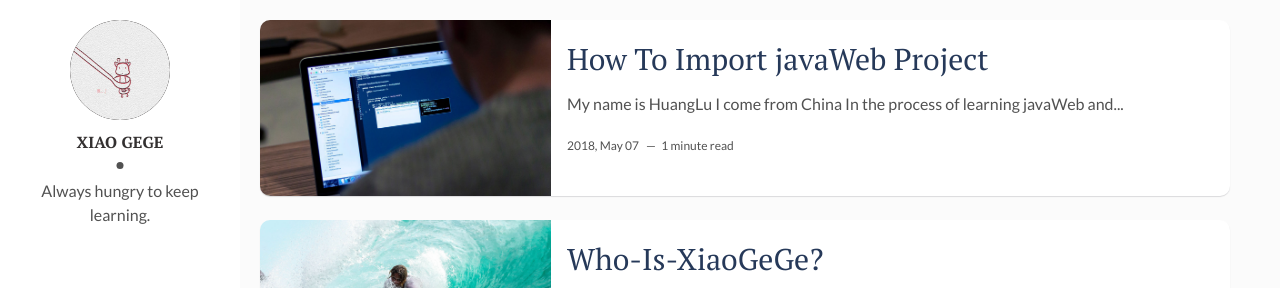
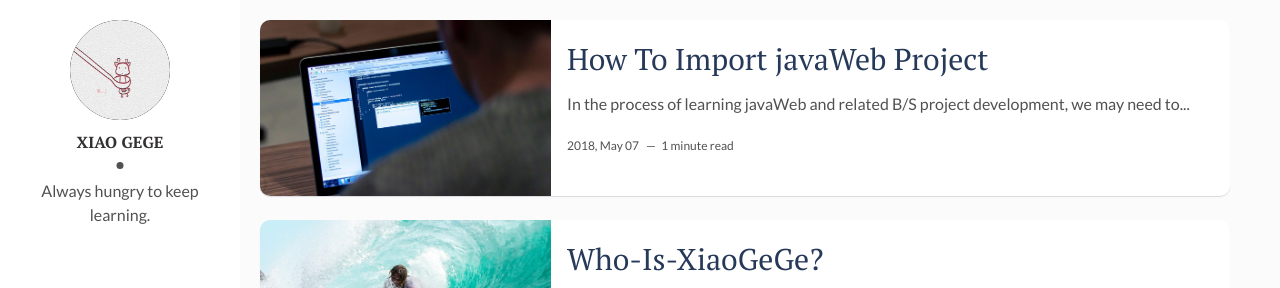
Before and after one commit to Is-Me-HL/Is-Me-HL.github.io, a Jekyll site: the page built from index.html, in a window 1280 px wide. Shown: the top 288 px of the page. Built offline with Jekyll 4.4.1, drawn with Linux system fonts in a browser that asks for light colours; the list of posts is cut into pages by our own code.

Commit message:
Update 2018-5-8-how-to-import-javaWeb-project.markdown

```diff
--- a/_posts/2018-5-8-how-to-import-javaWeb-project.markdown
+++ b/_posts/2018-5-8-how-to-import-javaWeb-project.markdown
@@ -6,7 +6,4 @@ description: You’ll find this post in your `_posts` directory. Go ahead and ed
 img: how-to-start.jpg # Add image post (optional)
 tags: [Programming, Learn] # add tag
 ---
-*My name is HuangLu*
-_I come from China_
-
 In the process of learning javaWeb and related B/S project development, we may need to import other people's projects into their own eclipse, but there are some problems on the way to the project, which will make the novice get out of the mind, even fear or weary of the project development, the excellent project framework of others. So as a beginner who is learning javaWeb, talk about the solution of the related import project in javaWeb, record it in the following, for the future and the needs of the students a reference, if there is a wrong place, also ask students, seniors do not hesitate to teach.
```
